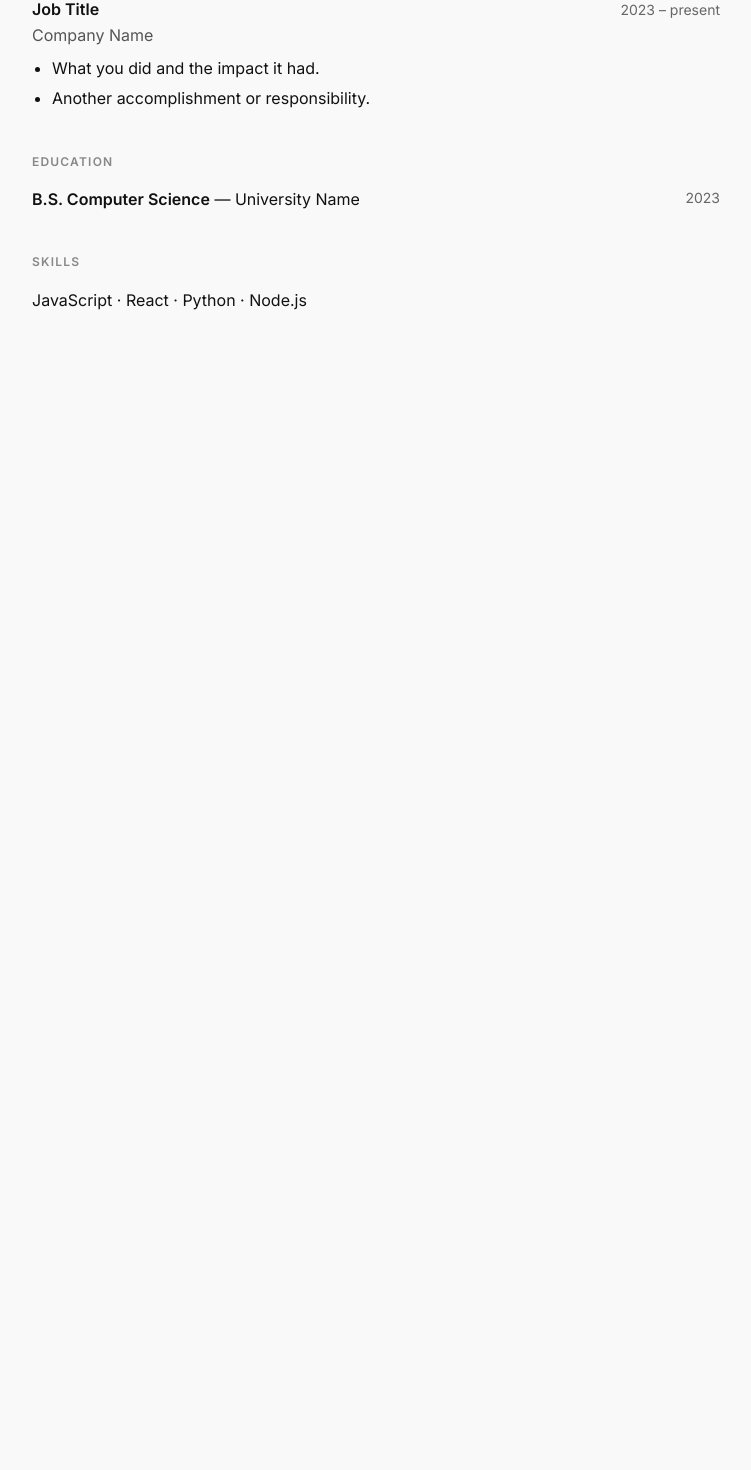
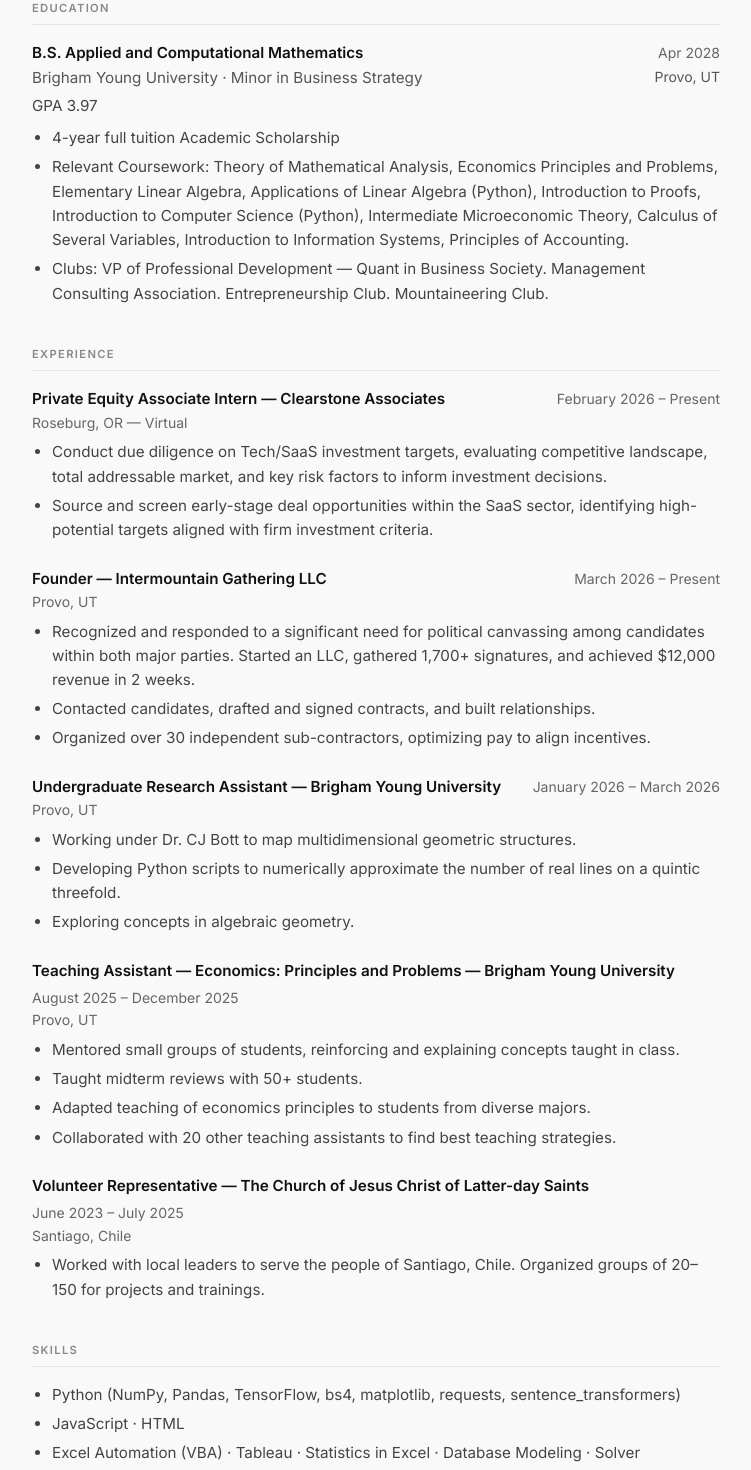
Before and after one commit to bencalvert04/bencalvert, a React (Vite) app: page /#/resume in a window 1280 px wide. Shown: the part 220-1690 px from the top of the page, without its empty margins (264-1015 px from the left). Before the commit the page ends 800 px from the top, so only its background shows below. Built offline with nearby package versions, Linux system fonts and the light colour scheme.

Commit message:
Fill in resume with real content

```diff
--- a/src/data/resume.js
+++ b/src/data/resume.js
@@ -1,21 +1,83 @@
 export const resume = {
-  experience: [
+  education: [
     {
-      role: 'Job Title',
-      company: 'Company Name',
-      period: '2023 – present',
-      bullets: [
-        'What you did and the impact it had.',
-        'Another accomplishment or responsibility.',
+      degree: 'B.S. Applied and Computational Mathematics',
+      school: 'Brigham Young University',
+      location: 'Provo, UT',
+      year: 'Apr 2028',
+      minor: 'Minor in Business Strategy',
+      gpa: '3.97',
+      highlights: [
+        '4-year full tuition Academic Scholarship',
+        'Relevant Coursework: Theory of Mathematical Analysis, Economics Principles and Problems, Elementary Linear Algebra, Applications of Linear Algebra (Python), Introduction to Proofs, Introduction to Computer Science (Python), Intermediate Microeconomic Theory, Calculus of Several Variables, Introduction to Information Systems, Principles of Accounting.',
+        'Clubs: VP of Professional Development — Quant in Business Society. Management Consulting Association. Entrepreneurship Club. Mountaineering Club.',
       ],
     },
   ],
-  education: [
+  experience: [
     {
-      degree: 'B.S. Computer Science',
-      school: 'University Name',
-      year: '2023',
+      role: 'Private Equity Associate Intern',
+      company: 'Clearstone Associates',
+      location: 'Roseburg, OR — Virtual',
+      period: 'February 2026 – Present',
+      bullets: [
+        'Conduct due diligence on Tech/SaaS investment targets, evaluating competitive landscape, total addressable market, and key risk factors to inform investment decisions.',
+        'Source and screen early-stage deal opportunities within the SaaS sector, identifying high-potential targets aligned with firm investment criteria.',
+      ],
+    },
+    {
+      role: 'Founder',
+      company: 'Intermountain Gathering LLC',
+      location: 'Provo, UT',
+      period: 'March 2026 – Present',
+      bullets: [
+        'Recognized and responded to a significant need for political canvassing among candidates within both major parties. Started an LLC, gathered 1,700+ signatures, and achieved $12,000 revenue in 2 weeks.',
+        'Contacted candidates, drafted and signed contracts, and built relationships.',
+        'Organized over 30 independent sub-contractors, optimizing pay to align incentives.',
+      ],
+    },
+    {
+      role: 'Undergraduate Research Assistant',
+      company: 'Brigham Young University',
+      location: 'Provo, UT',
+      period: 'January 2026 – March 2026',
+      bullets: [
+        'Working under Dr. CJ Bott to map multidimensional geometric structures.',
+        'Developing Python scripts to numerically approximate the number of real lines on a quintic threefold.',
+        'Exploring concepts in algebraic geometry.',
+      ],
+    },
+    {
+      role: 'Teaching Assistant — Economics: Principles and Problems',
+      company: 'Brigham Young University',
+      location: 'Provo, UT',
+      period: 'August 2025 – December 2025',
+      bullets: [
+        'Mentored small groups of students, reinforcing and explaining concepts taught in class.',
+        'Taught midterm reviews with 50+ students.',
+        'Adapted teaching of economics principles to students from diverse majors.',
+        'Collaborated with 20 other teaching assistants to find best teaching strategies.',
+      ],
+    },
+    {
+      role: 'Volunteer Representative',
+      company: 'The Church of Jesus Christ of Latter-day Saints',
+      location: 'Santiago, Chile',
+      period: 'June 2023 – July 2025',
+      bullets: [
+        'Worked with local leaders to serve the people of Santiago, Chile. Organized groups of 20–150 for projects and trainings.',
+      ],
     },
   ],
-  skills: ['JavaScript', 'React', 'Python', 'Node.js'],
+  skills: [
+    'Python (NumPy, Pandas, TensorFlow, bs4, matplotlib, requests, sentence_transformers)',
+    'JavaScript · HTML',
+    'Excel Automation (VBA) · Tableau · Statistics in Excel · Database Modeling · Solver',
+    'Advanced High Spanish Proficiency — ACTFL',
+  ],
+  projects: [
+    'Placed first in a BYU case competition for Medline. Predicted MBO events in competitor products using a Gradient Boosting ML model.',
+    'Built a vector database from scratch and optimized for semantic search on digital journal entries.',
+    'Followed Andrej Karpathy\'s introductory course to LLMs and built a small neural network in Python.',
+  ],
 };
--- a/src/pages/Resume.jsx
+++ b/src/pages/Resume.jsx
@@ -1,40 +1,70 @@
 import { resume } from '../data/resume';
+
+const sectionLabel = {
+  fontSize: '0.7rem',
+  fontWeight: 600,
+  letterSpacing: '0.12em',
+  textTransform: 'uppercase',
+  color: '#888',
+  marginBottom: '1rem',
+  marginTop: '2.5rem',
+  borderBottom: '1px solid #e5e5e5',
+  paddingBottom: '0.4rem',
+};
 
 export default function Resume() {
   return (
-    <div>
-      <h1 style={{ fontSize: '1.75rem', fontWeight: 600, marginBottom: '2rem' }}>Resume</h1>
+    <div style={{ fontSize: '0.95rem' }}>
+      <h1 style={{ fontSize: '1.75rem', fontWeight: 600 }}>Benjamin Calvert</h1>
+      <p style={{ color: '#555', marginTop: '0.35rem' }}>
+        (360) 975-0901 · <a href="mailto:bencalvert04@gmail.com">bencalvert04@gmail.com</a>
+      </p>
 
-      <section>
-        <h2 style={{ fontSize: '0.75rem', fontWeight: 600, letterSpacing: '0.1em', textTransform: 'uppercase', color: '#888', marginBottom: '1rem' }}>Experience</h2>
-        {resume.experience.map((e, i) => (
-          <div key={i} style={{ marginBottom: '1.75rem' }}>
-            <div style={{ display: 'flex', justifyContent: 'space-between', alignItems: 'baseline' }}>
-              <strong>{e.role}</strong>
-              <span style={{ color: '#666', fontSize: '0.875rem' }}>{e.period}</span>
-            </div>
-            <div style={{ color: '#555', marginBottom: '0.5rem' }}>{e.company}</div>
-            <ul style={{ paddingLeft: '1.25rem' }}>
-              {e.bullets.map((b, j) => <li key={j} style={{ marginBottom: '0.25rem' }}>{b}</li>)}
-            </ul>
-          </div>
-        ))}
-      </section>
-
-      <section style={{ marginTop: '2.5rem' }}>
-        <h2 style={{ fontSize: '0.75rem', fontWeight: 600, letterSpacing: '0.1em', textTransform: 'uppercase', color: '#888', marginBottom: '1rem' }}>Education</h2>
-        {resume.education.map((e, i) => (
-          <div key={i} style={{ display: 'flex', justifyContent: 'space-between' }}>
-            <span><strong>{e.degree}</strong> — {e.school}</span>
+      {/* Education */}
+      <h2 style={sectionLabel}>Education</h2>
+      {resume.education.map((e, i) => (
+        <div key={i} style={{ marginBottom: '1rem' }}>
+          <div style={{ display: 'flex', justifyContent: 'space-between', alignItems: 'baseline', flexWrap: 'wrap', gap: '0.25rem' }}>
+            <strong>{e.degree}</strong>
             <span style={{ color: '#666', fontSize: '0.875rem' }}>{e.year}</span>
           </div>
-        ))}
-      </section>
+          <div style={{ display: 'flex', justifyContent: 'space-between', color: '#555' }}>
+            <span>{e.school}{e.minor ? ` · ${e.minor}` : ''}</span>
+            <span style={{ fontSize: '0.875rem' }}>{e.location}</span>
+          </div>
+          {e.gpa && <div style={{ marginTop: '0.25rem', color: '#444' }}>GPA {e.gpa}</div>}
+          <ul style={{ paddingLeft: '1.25rem', marginTop: '0.5rem' }}>
+            {e.highlights.map((h, j) => <li key={j} style={{ marginBottom: '0.3rem', color: '#444' }}>{h}</li>)}
+          </ul>
+        </div>
+      ))}
 
-      <section style={{ marginTop: '2.5rem' }}>
-        <h2 style={{ fontSize: '0.75rem', fontWeight: 600, letterSpacing: '0.1em', textTransform: 'uppercase', color: '#888', marginBottom: '1rem' }}>Skills</h2>
-        <p>{resume.skills.join(' · ')}</p>
-      </section>
+      {/* Experience */}
+      <h2 style={sectionLabel}>Experience</h2>
+      {resume.experience.map((e, i) => (
+        <div key={i} style={{ marginBottom: '1.5rem' }}>
+          <div style={{ display: 'flex', justifyContent: 'space-between', alignItems: 'baseline', flexWrap: 'wrap', gap: '0.25rem' }}>
+            <strong>{e.role} — {e.company}</strong>
+            <span style={{ color: '#666', fontSize: '0.875rem', whiteSpace: 'nowrap' }}>{e.period}</span>
+          </div>
+          <div style={{ color: '#666', fontSize: '0.875rem', marginBottom: '0.4rem' }}>{e.location}</div>
+          <ul style={{ paddingLeft: '1.25rem' }}>
+            {e.bullets.map((b, j) => <li key={j} style={{ marginBottom: '0.3rem', color: '#444' }}>{b}</li>)}
+          </ul>
+        </div>
+      ))}
+
+      {/* Skills */}
+      <h2 style={sectionLabel}>Skills</h2>
+      <ul style={{ paddingLeft: '1.25rem' }}>
+        {resume.skills.map((s, i) => <li key={i} style={{ marginBottom: '0.3rem', color: '#444' }}>{s}</li>)}
+      </ul>
+
+      {/* Personal Projects */}
+      <h2 style={sectionLabel}>Personal Projects</h2>
+      <ul style={{ paddingLeft: '1.25rem' }}>
+        {resume.projects.map((p, i) => <li key={i} style={{ marginBottom: '0.3rem', color: '#444' }}>{p}</li>)}
+      </ul>
     </div>
   );
 }
```
